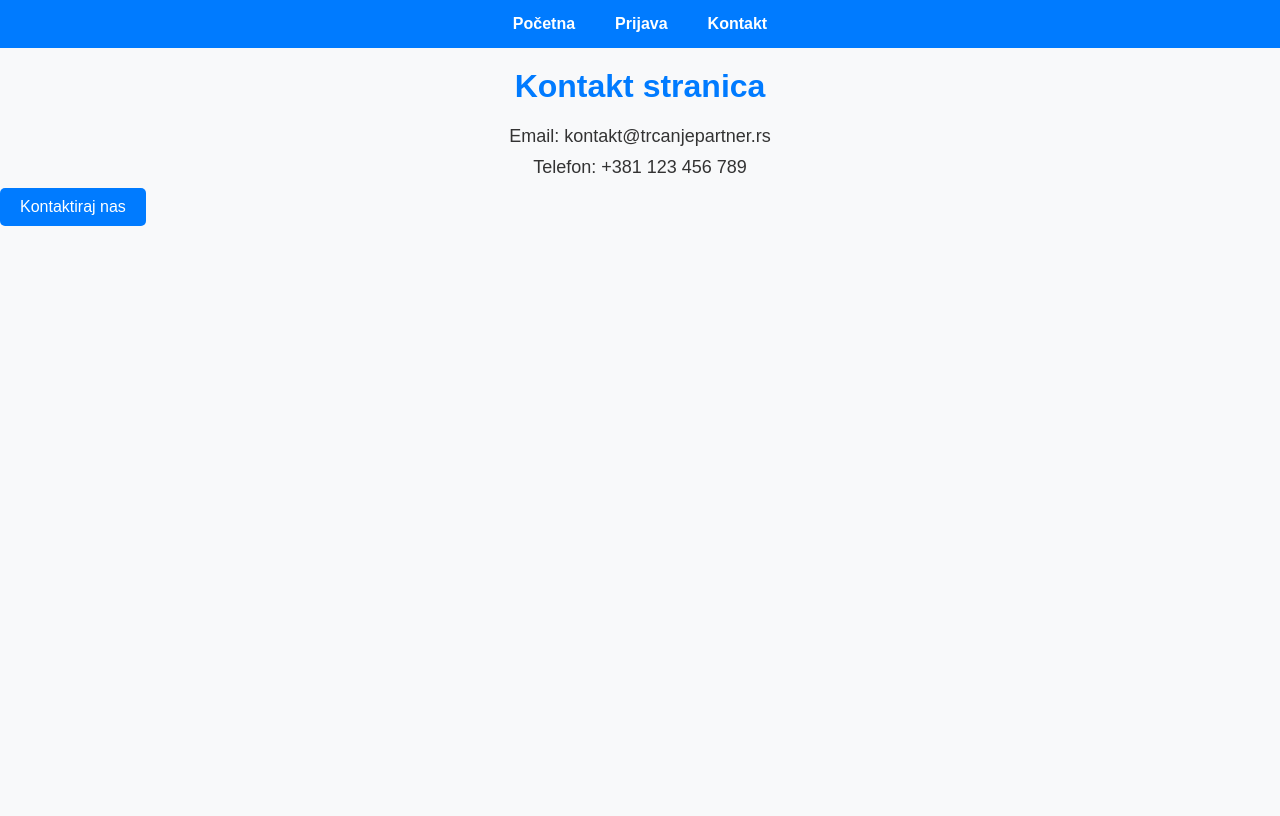
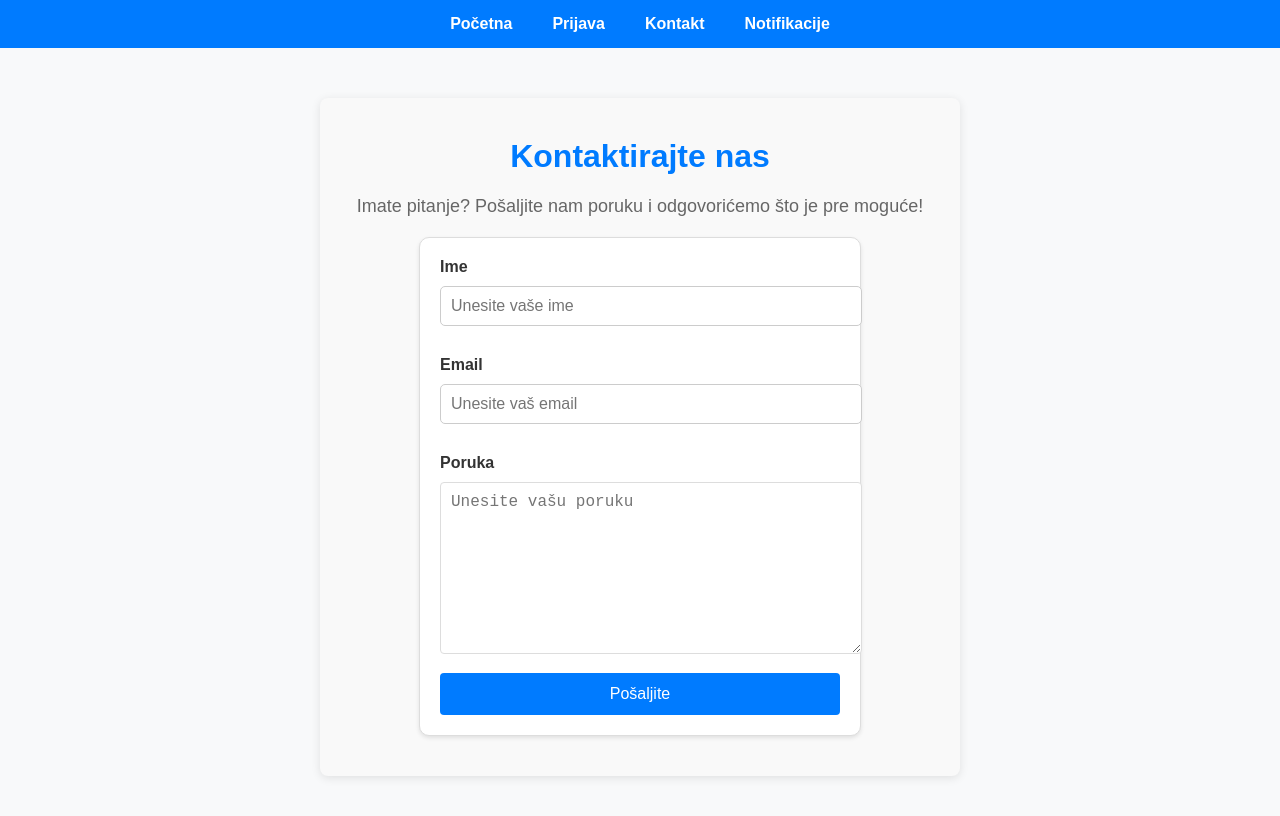
Before and after one commit to elab-development/internet-tehnologije-2024-projekat-partnertrcanje_20210075_20210373, a React (Create React App) app: page /contact in a window 1280 px wide. Shown: the top 816 px of the page. Built offline with nearby package versions, Linux system fonts and the light colour scheme.

Commit message:
Dodavanje sistema notifikacija

```diff
--- a/src/App.js
+++ b/src/App.js
@@ -3,6 +3,7 @@ import { BrowserRouter as Router, Routes, Route, Link } from 'react-router-dom';
 import Login from './pages/Login';
 import Home from './pages/Home';
 import Contact from './pages/Contact';
+import NotificationSystem from './pages/NotificationSystem';
 import './App.css';
 
 const App = () => {
@@ -12,11 +13,14 @@ const App = () => {
         <Link to="/">Početna</Link>
         <Link to="/login">Prijava</Link>
         <Link to="/contact">Kontakt</Link>
+        <Link to="/notifications">Notifikacije</Link>
       </nav>
       <Routes>
         <Route path="/" element={<Home />} />
         <Route path="/login" element={<Login />} />
         <Route path="/contact" element={<Contact />} />
+        <Route path="/notifications" element={<NotificationSystem />} />
+
       </Routes>
     </Router>
   );
--- /dev/null
+++ b/src/pages/Contact.css
@@ -0,0 +1,64 @@
+.contact-container {
+    width: 80%;
+    max-width: 600px;
+    margin: 50px auto;
+    padding: 20px;
+    background-color: #f9f9f9;
+    border-radius: 8px;
+    box-shadow: 0 2px 10px rgba(0, 0, 0, 0.1);
+  }
+
+  h1 {
+    text-align: center;
+    color: #333;
+  }
+
+  p {
+    text-align: center;
+    margin-bottom: 20px;
+    color: #666;
+  }
+
+  .contact-form {
+    display: flex;
+    flex-direction: column;
+  }
+
+  .form-group {
+    margin-bottom: 15px;
+  }
+
+  label {
+    font-weight: bold;
+    color: #333;
+  }
+
+  input,
+  textarea {
+    width: 100%;
+    padding: 10px;
+    margin-top: 5px;
+    border: 1px solid #ddd;
+    border-radius: 4px;
+    font-size: 16px;
+  }
+
+  textarea {
+    height: 150px;
+    resize: vertical;
+  }
+
+  button.submit-btn {
+    padding: 12px;
+    background-color: #007bff;
+    color: white;
+    border: none;
+    border-radius: 4px;
+    font-size: 16px;
+    cursor: pointer;
+    transition: background-color 0.3s ease;
+  }
+
+  button.submit-btn:hover {
+    background-color: #0056b3;
+  }
--- a/src/pages/Contact.js
+++ /dev/null
@@ -1,19 +0,0 @@
-import React from 'react';
-import Button from '../components/Button';
-
-const Contact = () => {
-  const handleContact = () => {
-    alert('Kontaktiraj nas putem email-a');
-  };
-
-  return (
-    <div>
-      <h1>Kontakt stranica</h1>
-      <p>Email: kontakt@trcanjepartner.rs</p>
-      <p>Telefon: +381 123 456 789</p>
-      <Button text="Kontaktiraj nas" onClick={handleContact} />
-    </div>
-  );
-};
-
-export default Contact;
--- /dev/null
+++ b/src/pages/Contact.jsx
@@ -0,0 +1,64 @@
+import React, { useState } from 'react';
+import './Contact.css';
+
+const Contact = () => {
+  const [name, setName] = useState('');
+  const [email, setEmail] = useState('');
+  const [message, setMessage] = useState('');
+
+  const handleSubmit = (e) => {
+    e.preventDefault();
+    alert('Poruka je poslata!');
+    setName('');
+    setEmail('');
+    setMessage('');
+  };
+
+  return (
+    <div className="contact-container">
+      <h1>Kontaktirajte nas</h1>
+      <p>Imate pitanje? Pošaljite nam poruku i odgovorićemo što je pre moguće!</p>
+
+      <form onSubmit={handleSubmit} className="contact-form">
+        <div className="form-group">
+          <label htmlFor="name">Ime</label>
+          <input
+            type="text"
+            id="name"
+            value={name}
+            onChange={(e) => setName(e.target.value)}
+            placeholder="Unesite vaše ime"
+            required
+          />
+        </div>
+
+        <div className="form-group">
+          <label htmlFor="email">Email</label>
+          <input
+            type="email"
+            id="email"
+            value={email}
+            onChange={(e) => setEmail(e.target.value)}
+            placeholder="Unesite vaš email"
+            required
+          />
+        </div>
+
+        <div className="form-group">
+          <label htmlFor="message">Poruka</label>
+          <textarea
+            id="message"
+            value={message}
+            onChange={(e) => setMessage(e.target.value)}
+            placeholder="Unesite vašu poruku"
+            required
+          />
+        </div>
+
+        <button type="submit" className="submit-btn">Pošaljite</button>
+      </form>
+    </div>
+  );
+};
+
+export default Contact;
--- /dev/null
+++ b/src/pages/NotificationSystem.css
@@ -0,0 +1,15 @@
+.notifications {
+    position: fixed;
+    top: 20px;
+    right: 20px;
+    z-index: 1000;
+  }
+
+  .notification {
+    background-color: #007bff;
+    color: white;
+    padding: 10px 20px;
+    margin: 5px 0;
+    border-radius: 4px;
+    box-shadow: 0 2px 5px rgba(0, 0, 0, 0.2);
+  }
--- /dev/null
+++ b/src/pages/NotificationSystem.jsx
@@ -0,0 +1,34 @@
+import React, { useState } from 'react';
+import  './NotificationSystem.css';
+
+const NotificationSystem = () => {
+  const [notifications, setNotifications] = useState([]);
+
+  const addNotification = (message) => {
+    setNotifications([...notifications, message]);
+    setTimeout(() => {
+      setNotifications((prev) => prev.slice(1));
+    }, 3000);
+  };
+
+  return (
+    <div>
+      <button onClick={() => addNotification('Novi zahtev za partnerstvo!')}>
+        Primi zahtev
+      </button>
+      <button onClick={() => addNotification('Događaj uspešno kreiran!')}>
+        Kreiraj događaj
+      </button>
+
+      <div className="notifications">
+        {notifications.map((notification, index) => (
+          <div key={index} className="notification">
+            {notification}
+          </div>
+        ))}
+      </div>
+    </div>
+  );
+};
+
+export default NotificationSystem;
```
Also changed, not shown: src/components/Button.jsx (renamed from src/components/Button.js), src/components/Card.jsx (renamed from src/components/Card.js), src/components/InputField.jsx (renamed from src/components/InputField.js), src/components/Modal.jsx (renamed from src/components/Modal.js), src/pages/Home.jsx (renamed from src/pages/Home.js), src/pages/Login.jsx (renamed from src/pages/Login.js).
